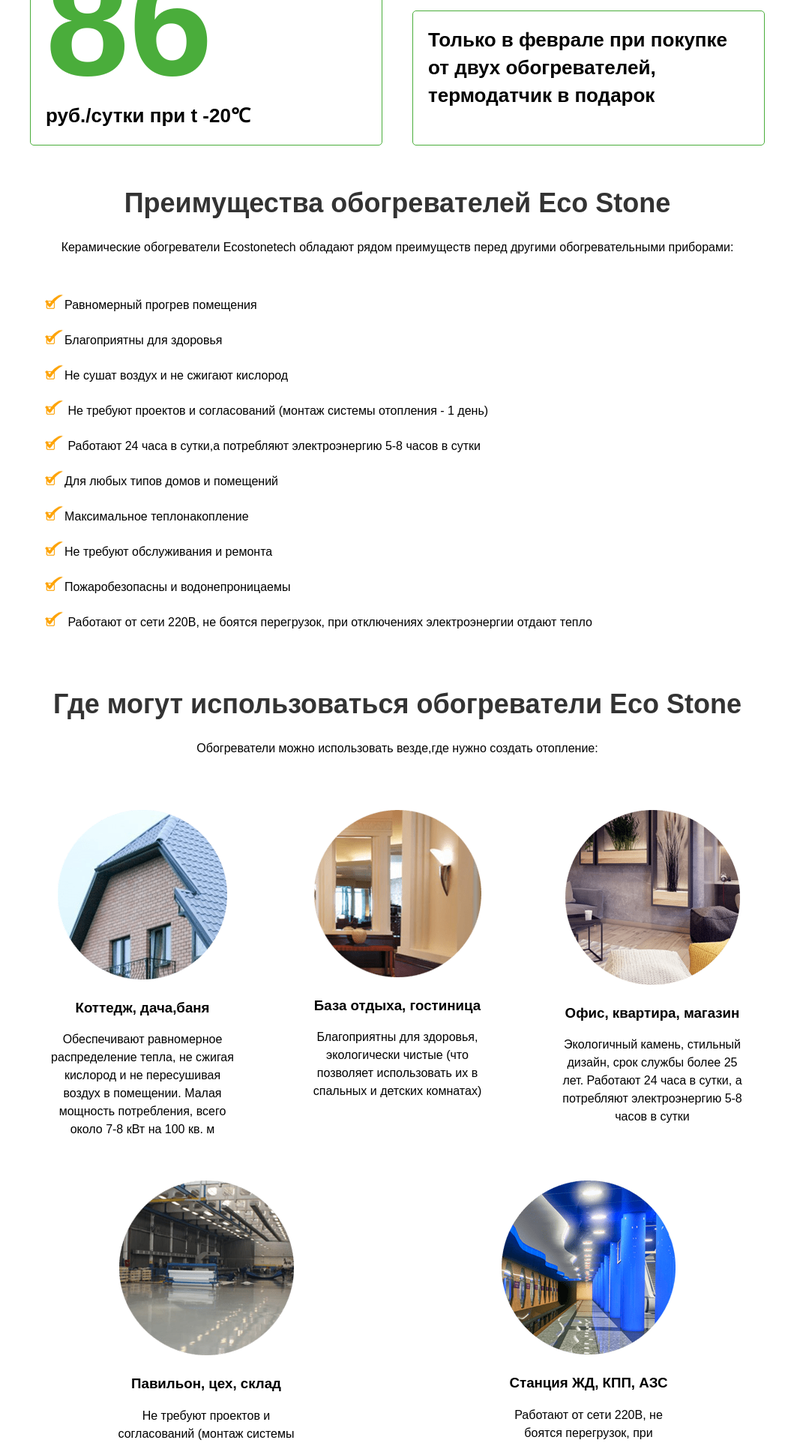
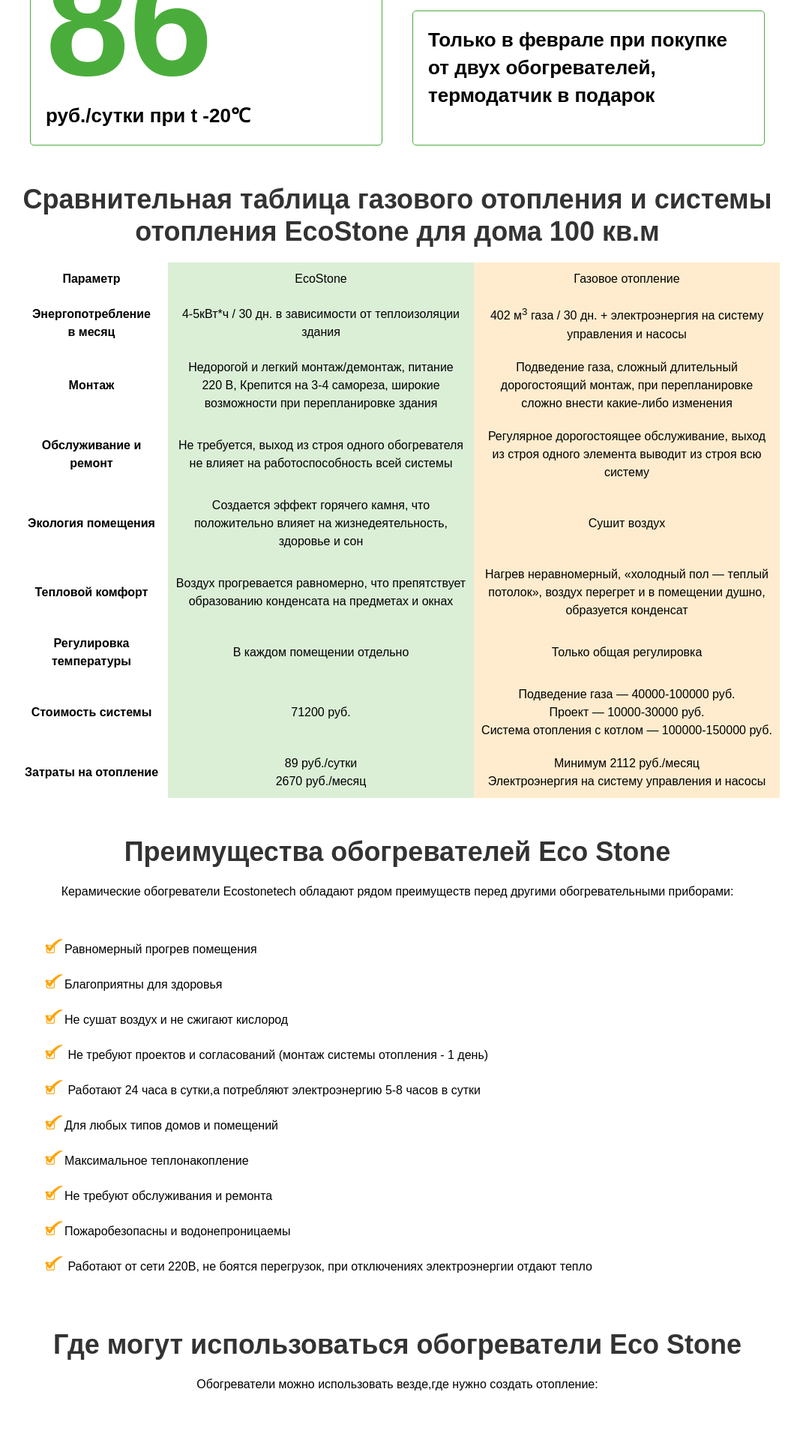
Before and after one commit to ivanzakh/ivanzakh.github.io, a PHP site: page /projects/ecostone/index.html in a window 1280 px wide. Shown: the part 326-2250 px from the top of the page at 75% size, without its empty margins (110-1181 px from the left). Run offline with PHP 8.4, Linux system fonts and the light colour scheme.

Commit message:
add table

```diff
--- a/projects/ecostone/index.html
+++ b/projects/ecostone/index.html
@@ -2,7 +2,7 @@
 <html lang="ru">
   <head>
     <meta charset="utf-8" />
-    <title>Eco Stone</title>
+    <title>Eco&nbsp;Stone</title>
     <meta name="viewport" content="width=device-width, initial-scale=1" />
     <link rel="stylesheet" href="main.css" />
   </head>
@@ -36,8 +36,124 @@
       </div>
     </section>
 
+    <section class="comparison container">
+      <h2 class="section__title">Сравнительная таблица газового отопления и&nbsp;системы отопления EcoStone для дома 100 кв.м</h2>
+
+      <div class="comparison__row">
+        <div class="comparison__cell comparison__cell--param">
+          Параметр
+        </div>
+        <div class="comparison__cell comparison__cell--eco">
+          EcoStone
+        </div>
+        <div class="comparison__cell comparison__cell--gas">
+          Газовое отопление
+        </div>
+      </div>
+
+      <div class="comparison__row">
+        <div class="comparison__cell comparison__cell--param">
+            Энергопотребление в&nbsp;месяц
+        </div>
+        <div class="comparison__cell comparison__cell--eco">
+          4-5кВт*ч&nbsp;/ 30&nbsp;дн.&nbsp;в&nbsp;зависимости от&nbsp;теплоизоляции здания
+        </div>
+        <div class="comparison__cell comparison__cell--gas">
+          402 м<sup>3</sup> газа&nbsp;/ 30&nbsp;дн. + электроэнергия на&nbsp;систему управления и&nbsp;насосы
+        </div>
+      </div>
+
+      <div class="comparison__row">
+        <div class="comparison__cell comparison__cell--param">
+          Монтаж
+        </div>
+        <div class="comparison__cell comparison__cell--eco">
+          Недорогой и&nbsp;легкий монтаж/демонтаж, питание 220&nbsp;В, Крепится на&nbsp;3-4&nbsp;самореза, широкие возможности при перепланировке здания
+        </div>
+        <div class="comparison__cell comparison__cell--gas">
+          Подведение газа, сложный длительный дорогостоящий монтаж, при перепланировке сложно внести какие-либо изменения
+        </div>
+      </div>
+
+      <div class="comparison__row">
+        <div class="comparison__cell comparison__cell--param">
+          Обслуживание и ремонт
+        </div>
+        <div class="comparison__cell comparison__cell--eco">
+          Не&nbsp;требуется, выход из&nbsp;строя одного обогревателя не&nbsp;влияет на&nbsp;работоспособность всей системы
+        </div>
+        <div class="comparison__cell comparison__cell--gas">
+          Регулярное дорогостоящее обслуживание, выход из&nbsp;строя одного элемента выводит из&nbsp;строя всю систему
+        </div>
+      </div>
+
+      <div class="comparison__row">
+        <div class="comparison__cell comparison__cell--param">
+          Экология помещения
+        </div>
+        <div class="comparison__cell comparison__cell--eco">
+          Создается эффект горячего камня, что положительно влияет на&nbsp;жизнедеятельность, здоровье и&nbsp;сон
+        </div>
+        <div class="comparison__cell comparison__cell--gas">
+          Сушит воздух
+        </div>
+      </div>
+
+      <div class="comparison__row">
+        <div class="comparison__cell comparison__cell--param">
+          Тепловой комфорт
+        </div>
+        <div class="comparison__cell comparison__cell--eco">
+          Воздух прогревается равномерно, что препятствует образованию конденсата на&nbsp;предметах и&nbsp;окнах
+        </div>
+        <div class="comparison__cell comparison__cell--gas">
+          Нагрев неравномерный, &laquo;холодный пол&nbsp;&mdash; теплый потолок&raquo;, воздух перегрет и&nbsp;в&nbsp;помещении душно, образуется конденсат
+        </div>
+      </div>
+
+      <div class="comparison__row">
+        <div class="comparison__cell comparison__cell--param">
+          Регулировка температуры
+        </div>
+        <div class="comparison__cell comparison__cell--eco">
+          В каждом помещении отдельно
+        </div>
+        <div class="comparison__cell comparison__cell--gas">
+          Только общая регулировка
+        </div>
+      </div>
+
+      <div class="comparison__row">
+        <div class="comparison__cell comparison__cell--param">
+          Стоимость системы
+        </div>
+        <div class="comparison__cell comparison__cell--eco">
+          71200 руб.
+        </div>
+        <div class="comparison__cell comparison__cell--gas">
+          Подведение газа&nbsp;&mdash; 40000-100000&nbsp;руб.<br>
+          Проект&nbsp;&mdash; 10000-30000&nbsp;руб.<br>
+          Система отопления с&nbsp;котлом&nbsp;&mdash; 100000-150000&nbsp;руб.
+        </div>
+      </div>
+
+      <div class="comparison__row">
+        <div class="comparison__cell comparison__cell--param">
+          Затраты на отопление
+        </div>
+        <div class="comparison__cell comparison__cell--eco">
+          89 руб./сутки<br>
+          2670 руб./месяц
+        </div>
+        <div class="comparison__cell comparison__cell--gas">
+          Минимум 2112 руб./месяц<br>
+          Электроэнергия на&nbsp;систему управления и&nbsp;насосы
+        </div>
+      </div>
+    </section>
+
     <section class="advantages container">
-      <h2 class="section__title">Преимущества обогревателей Eco Stone</h2>
+      <h2 class="section__title">Преимущества обогревателей Eco&nbsp;Stone</h2>
       <p class="section__description">Керамические обогреватели Ecostonetech обладают рядом преимуществ перед другими обогревательными приборами:</p>
 
       <ul>
@@ -62,7 +178,7 @@
     </section>
 
     <section class="use container">
-      <h2 class="section__title">Где могут использоваться обогреватели Eco Stone</h2>
+      <h2 class="section__title">Где могут использоваться обогреватели Eco&nbsp;Stone</h2>
       <p class="section__description">Обогреватели можно использовать везде,где нужно создать отопление:</p>
 
       <div class="use__card">
@@ -122,6 +238,7 @@
             Мощность 330 Вт.(потребление 2.31 кВт в сутки при t -20ºC за окном).
           </p>
           <p>Площадь обогрева 7-8 кв.м основного отопления.</p>
+          <p class="catalog__price">Цена Х ХХХ руб.</p>
         </div>
       </div>
 
@@ -135,6 +252,7 @@
             Мощность 330 Вт.(потребление 2.31 кВт в сутки при t -20ºC за окном).
           </p>
           <p>Площадь обогрева 8-9 кв.м основного отопления.</p>
+          <p class="catalog__price">Цена Х ХХХ руб.</p>
         </div>
       </div>
 
@@ -148,6 +266,7 @@
             Мощность 650 Вт.(потребление 4.5 кВт в сутки при t -20ºC за окном).
           </p>
           <p>Площадь обогрева 13-15 кв.м основного отопления.</p>
+          <p class="catalog__price">Цена Х ХХХ руб.</p>
         </div>
       </div>
 
@@ -161,6 +280,7 @@
             Мощность 700 Вт.(потребление 4.9 кВт в сутки при t -20ºC за окном).
           </p>
           <p>Площадь обогрева 14-16 кв.м основного отопления.</p>
+          <p class="catalog__price">Цена Х ХХХ руб.</p>
         </div>
       </div>
 
@@ -174,6 +294,7 @@
             Мощность 990 Вт.(потребление 6.95 кВт в сутки при t -20ºC за окном).
           </p>
           <p>Площадь обогрева 25-30 кв.м основного отопления.</p>
+          <p class="catalog__price">Цена Х ХХХ руб.</p>
         </div>
       </div>
     </section>
--- a/projects/ecostone/main.css
+++ b/projects/ecostone/main.css
@@ -17,7 +17,7 @@ body {
   text-align: center;
   margin-top: 50px;
   margin-bottom: 20px;
-  line-height: 1.5em;
+  line-height: 1.2em;
 }
 
 .section__description {
@@ -114,6 +114,24 @@ td {
   text-align: center;
 }
 
+.comparison__cell {
+  text-align: center;
+  vertical-align: middle;
+  padding: 10px;
+}
+
+.comparison__cell--param {
+  font-weight: bold;
+}
+
+.comparison__cell--eco {
+  background-color: rgba(74, 173, 59, 0.2);
+}
+
+.comparison__cell--gas {
+  background-color: rgba(255, 161, 14, 0.2);
+}
+
 .advantages li {
   list-style: none;
   margin-bottom: 20px;
@@ -158,6 +176,10 @@ td {
   text-align: left;
 }
 
+.catalog__price {
+  font-weight: bold;
+}
+
 .docs {
   display: flex;
   flex-wrap: wrap;
@@ -171,7 +193,30 @@ td {
   margin-top: 40px;
 }
 
-@media (max-width: 716px) {
+@media (min-width: 716px) {
+  .comparison__table {
+    display: table;
+    width: 100%;
+  }
+
+  .comparison__row {
+    display: table-row;
+  }
+
+  .comparison__cell {
+    display: table-cell;
+    text-align: center;
+    vertical-align: middle;
+    padding: 10px;
+  }
+
+  .comparison__cell--eco,
+  .comparison__cell--gas {
+    width: 40%;
+  }
+}
+
+@media (max-width: 715px) {
   body {
     margin-top: 0;
   }
@@ -188,6 +233,7 @@ td {
 
   .section__title {
     margin-top: 20px;
+    font-size: 30px;
   }
 
   .offer {
```
